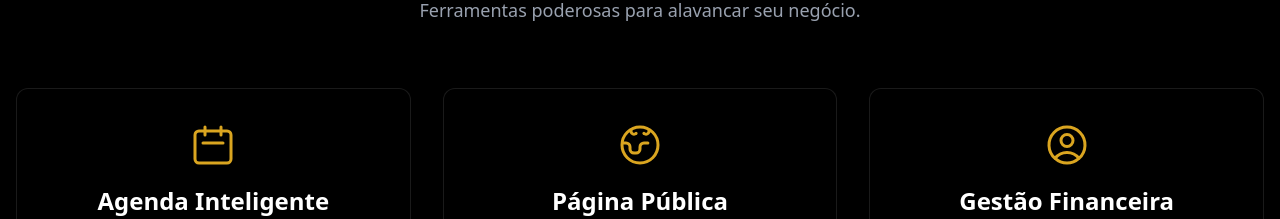
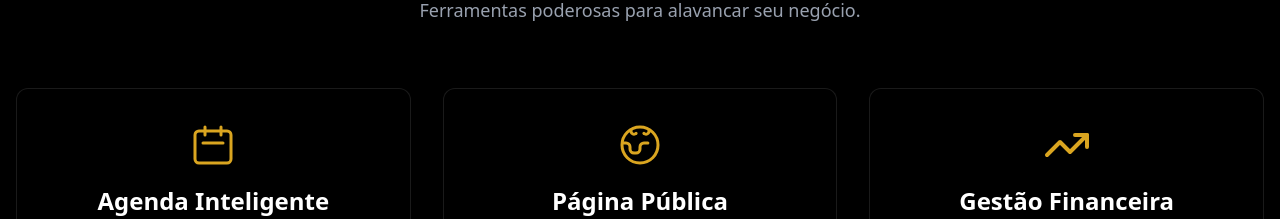
Before and after one commit to ArthurEstrela/Saas-agendamento, a React (Vite) app: page / in a window 1280 px wide. Shown: the part 980-1199 px from the top of the page. Built offline with nearby package versions, Linux system fonts and the light colour scheme; no server answers.

Commit message:
fix: corrigido home

```diff
--- a/src/components/Home.tsx
+++ b/src/components/Home.tsx
@@ -1,6 +1,7 @@
 import { Link } from 'react-router-dom';
 import { useAuth } from '../context/AuthContext';
 import { useState, useEffect, useRef } from 'react';
+import { TrendingUp } from 'lucide-react';
 
 // Componente Wrapper para Animação de Scroll
 const AnimateOnScroll = ({ children, delay = 0, className = '' }) => {
@@ -49,6 +50,9 @@ const ChartIcon = () => (
   <svg xmlns="http://www.w3.org/2000/svg" className="h-12 w-12 mb-4 text-[#daa520]" fill="none" viewBox="0 0 24 24" stroke="currentColor" strokeWidth={1.5}>
     <path strokeLinecap="round" strokeLinejoin="round" d="M17.982 18.725A7.488 7.488 0 0012 15.75a7.488 7.488 0 00-5.982 2.975m11.963 0a9 9 0 10-11.963 0m11.963 0A8.966 8.966 0 0112 21a8.966 8.966 0 01-5.982-2.275M15 9.75a3 3 0 11-6 0 3 3 0 016 0z" />
   </svg>
+);
+const TrendingUpSvgIcon = () => (
+  <TrendingUp className="h-12 w-12 mb-4 text-[#daa520]" />
 );
 const CheckIcon = () => (
   <svg xmlns="http://www.w3.org/2000/svg" className="h-5 w-5 text-[#daa520]" viewBox="0 0 20 20" fill="currentColor">
@@ -110,7 +114,7 @@ const Home = () => {
           <div className="grid grid-cols-1 md:grid-cols-3 gap-8">
             <AnimateOnScroll><FeatureCard icon={<CalendarIcon />} title="Agenda Inteligente" description="Visualize e gerencie todos os seus compromissos com uma interface simples e intuitiva."/></AnimateOnScroll>
             <AnimateOnScroll delay={200}><FeatureCard icon={<GlobeIcon />} title="Página Pública" description="Seus clientes podem agendar horários diretamente pela sua página personalizada, disponível 24/7."/></AnimateOnScroll>
-            <AnimateOnScroll delay={400}><FeatureCard icon={<ChartIcon />} title="Gestão Financeira" description="Acompanhe seus ganhos, controle suas despesas e tenha uma visão clara da saúde financeira."/></AnimateOnScroll>
+            <AnimateOnScroll delay={400}><FeatureCard icon={<TrendingUpSvgIcon />} title="Gestão Financeira" description="Acompanhe seus ganhos, controle suas despesas e tenha uma visão clara da saúde financeira."/></AnimateOnScroll>
           </div>
         </div>
       </section>
```
